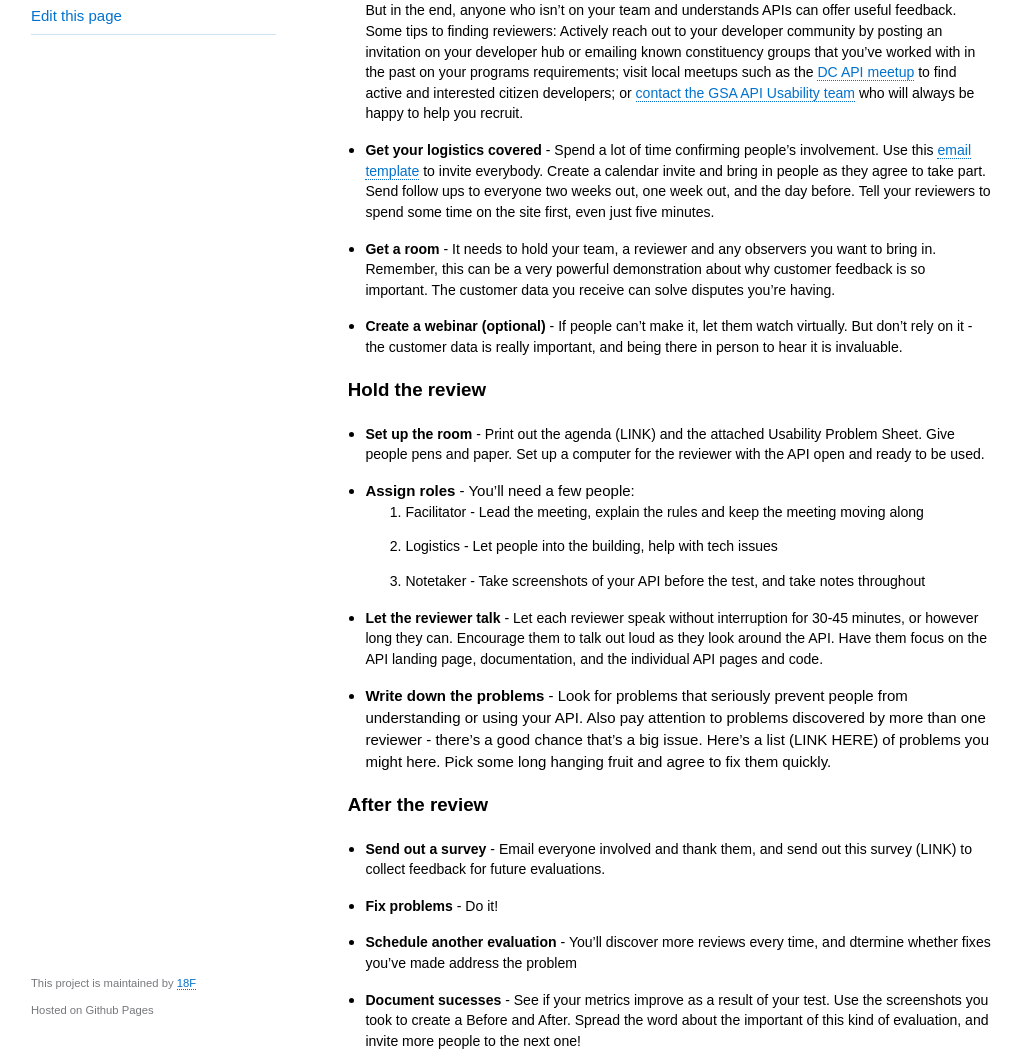
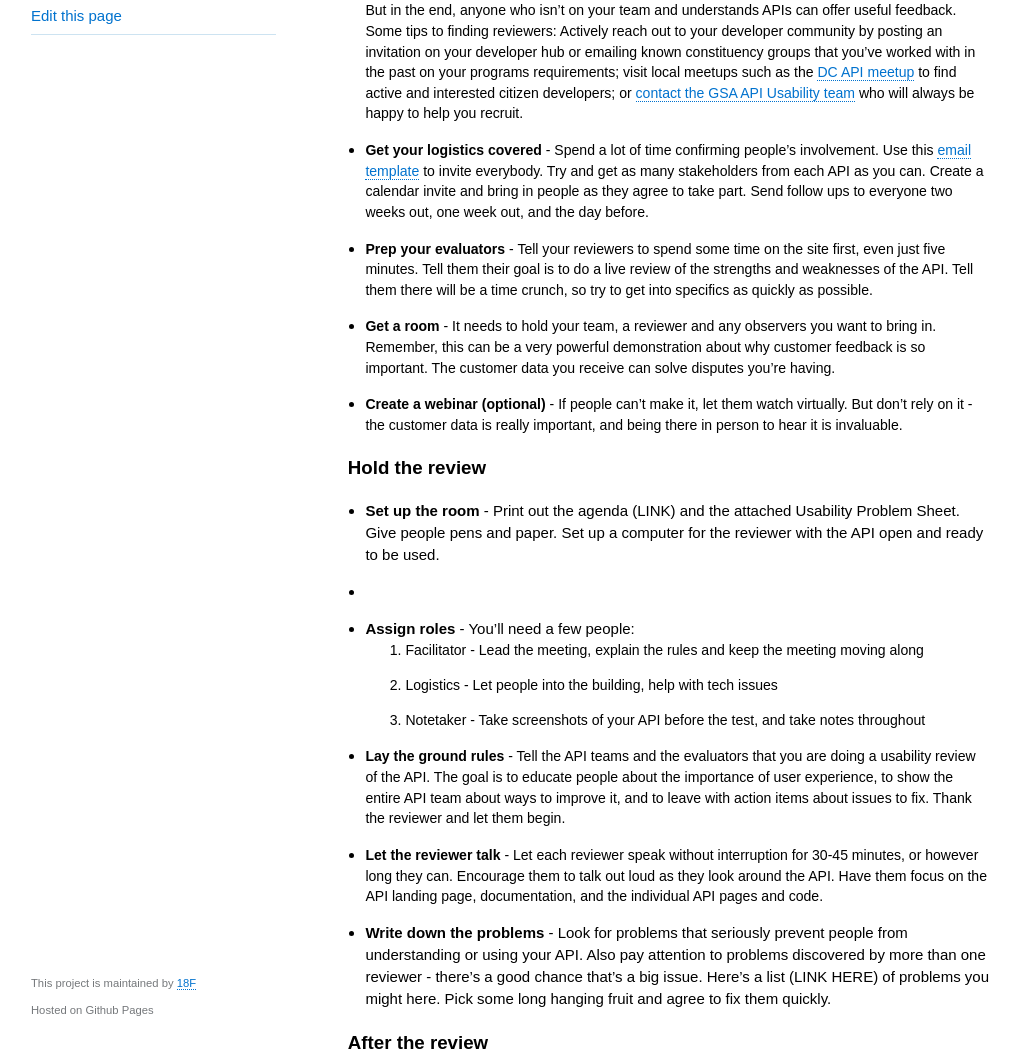
Before and after one commit to 18F/API-Usability-Testing, a Jekyll site: the page built from pages/guide.md, in a window 1280 px wide and 1400 px high. Shown: the part 350-1400 px from the top of the window, without its empty margins (129-1151 px from the left). Built offline with Jekyll 4.4.1, drawn with Linux system fonts in a browser that asks for light colours.

Commit message:
Update guide.md

```diff
--- a/pages/guide.md
+++ b/pages/guide.md
@@ -5,12 +5,14 @@ title: Guide
 
 Here's how to create your own API Usability Evaluation:
 
-### **Plan**
+### Plan
 + **Sell this concept to your team** - You're going to be spending some time getting this together, so let's make it count. Do people understand why User Experience is important? Are they willing to make changes based on the feedback you get? Get people on board, and get them excited about the evaluation.
 
 + **Find some reviewers** - You want to get 2-4 people who are close to your customers as possible. But in the end, anyone who isn't on your team and understands APIs can offer useful feedback.  Some tips to finding reviewers: Actively reach out to your developer community by posting an invitation on your developer hub or emailing known constituency groups that you've worked with in the past on your programs requirements; visit local meetups such as the [DC API meetup](www.meetup.com/DC-Web-API-User-Group/) to find active and interested citizen developers; or [contact the GSA API Usability team](http://18f.github.io/API-Usability-Testing/pages/contact_us.html) who will always be happy to help you recruit.
 
-+ **Get your logistics covered** -  Spend a lot of time confirming people's involvement. Use this [email template](http://18f.github.io/API-Usability-Testing/pages/templates)  to invite everybody. Create a calendar invite and bring in people as they agree to take part. Send follow ups to everyone two weeks out, one week out, and the day before.  Tell your reviewers to spend some time on the site first, even just five minutes.
++ **Get your logistics covered** -  Spend a lot of time confirming people's involvement. Use this [email template](http://18f.github.io/API-Usability-Testing/pages/templates)  to invite everybody. Try and get as many stakeholders from each API as you can. Create a calendar invite and bring in people as they agree to take part. Send follow ups to everyone two weeks out, one week out, and the day before.
+
++ **Prep your evaluators** - Tell your reviewers to spend some time on the site first, even just five minutes. Tell them their goal is to do a live review of the strengths and weaknesses of the API. Tell them there will be a time crunch, so try to get into specifics as quickly as possible.
 
 + **Get a room** - It needs to hold your team, a reviewer and any observers you want to bring in. Remember, this can be a very powerful demonstration about why customer feedback is so important. The customer data you receive can solve disputes you're having.
 
@@ -19,11 +21,13 @@ Here's how to create your own API Usability Evaluation:
 ### Hold the review
 
 + **Set up the room** - Print out the agenda (LINK) and the attached Usability Problem Sheet. Give people pens and paper. Set up a computer for the reviewer with the API open and ready to be used.
-
++
 + **Assign roles** - You'll need a few people:
 1. Facilitator - Lead the meeting, explain the rules and keep the meeting moving along
 2. Logistics - Let people into the building, help with tech issues
 3. Notetaker - Take screenshots of your API before the test, and take notes throughout
+
++ **Lay the ground rules** - Tell the API teams and the evaluators that you are doing a usability review of the API. The goal is to educate people about the importance of user experience, to show the entire API team about ways to improve it, and to leave with action items about issues to fix. Thank the reviewer and let them begin.
 
 + **Let the reviewer talk** - Let each reviewer speak without interruption for 30-45 minutes, or however long they can.  Encourage them to talk out loud as they look around the API. Have them focus on the API landing page, documentation, and the individual API pages and code.
 
```
